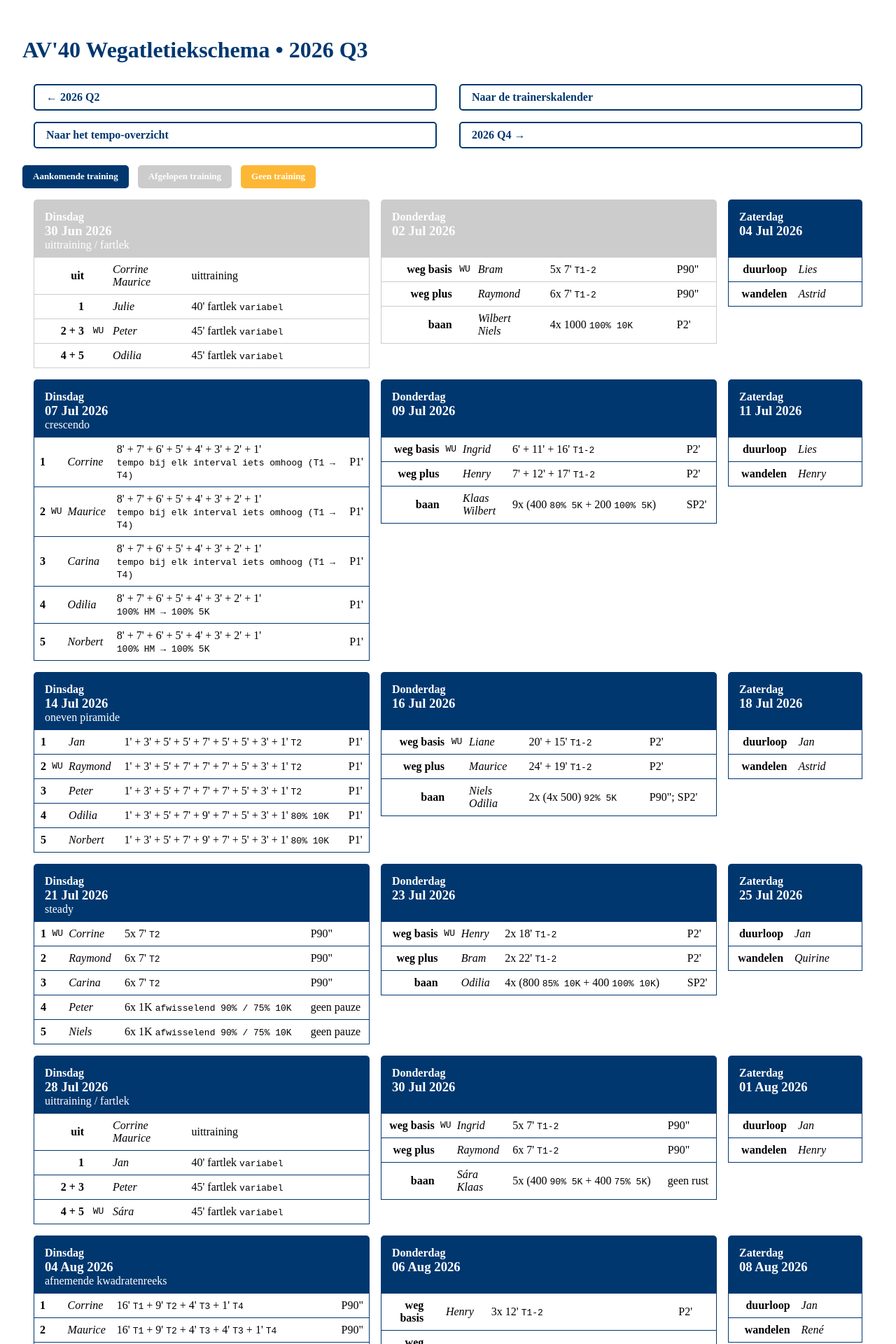
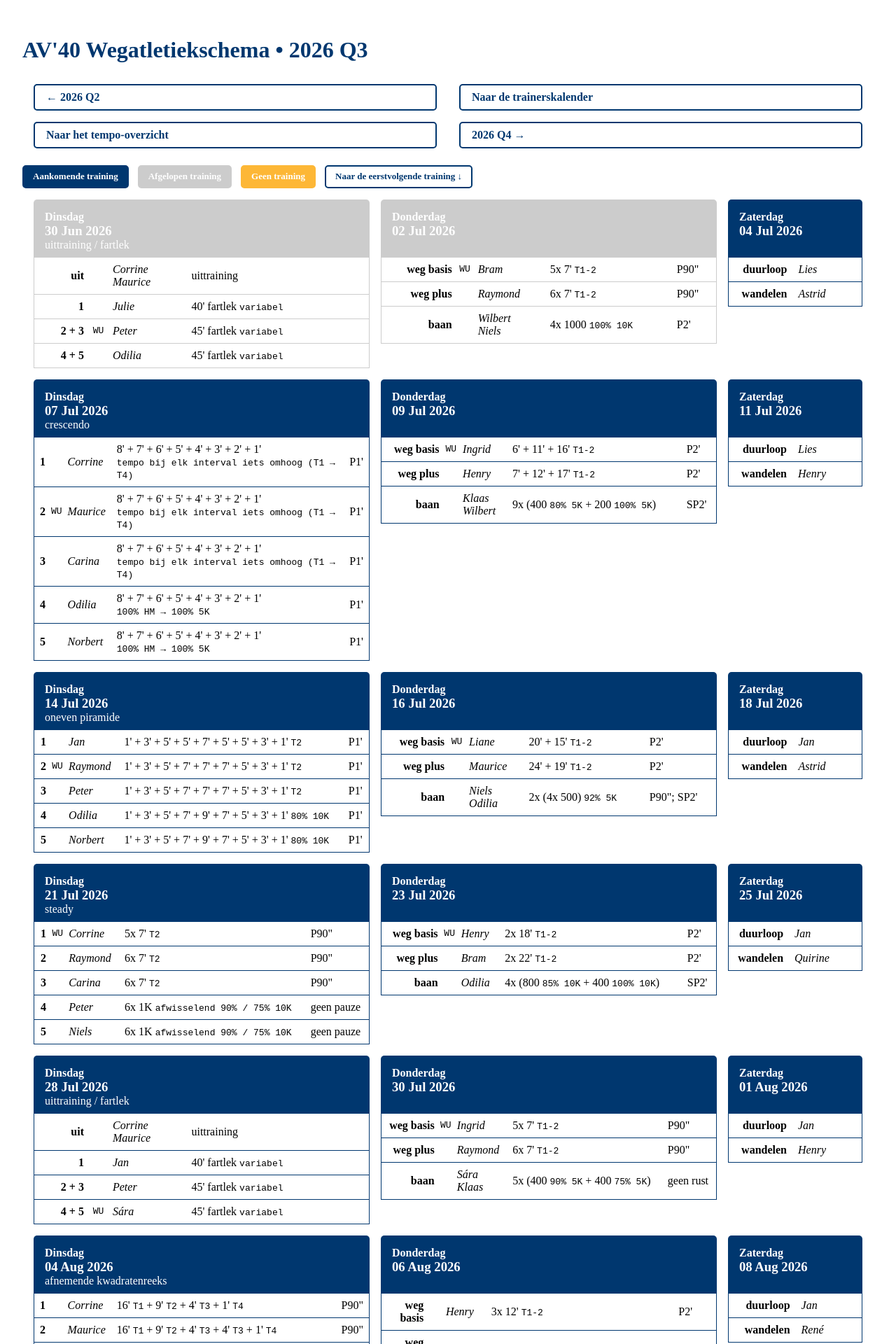
Before and after one commit to sarajuhosova/av40-schedule, a Jekyll site: the page built from _posts/2026-06-30-q3.md, in a window 1280 px wide. Shown: the top 1920 px of the page at 70% size. Built offline with Jekyll 4.4.1, drawn with Linux system fonts in a browser that asks for light colours.

Commit message:
Add a button to get to next training

```diff
--- a/_includes/legend.html
+++ b/_includes/legend.html
@@ -2,4 +2,7 @@
     <span class="upcoming">Aankomende training</span>
     <span class="past">Afgelopen training</span>
     <span class="cancelled">Geen training</span>
+    {% if page.current %}
+        <a class="button" href="{{ site.baseurl }}/2026/q3#next" id="next-training-link">Naar de eerstvolgende training ↓</a>
+    {% endif %}
 </div>
--- a/_sass/main.scss
+++ b/_sass/main.scss
@@ -118,7 +118,8 @@ h1, h2 {
     margin: 1em 0 0 0;
 }
 
-.legend span {
+.legend span,
+.legend a {
     font-size: small;
 
     margin: 0 1em 0 0;
@@ -132,9 +133,19 @@ h1, h2 {
     color: white;
 }
 
+.legend a {
+    color: $blue;
+    border-color: $blue;
+}
+
 .legend .upcoming  { background-color: $blue;   border-color: $blue; }
 .legend .past      { background-color: $gray;   border-color: $gray; }
 .legend .cancelled { background-color: $orange; border-color: $orange; }
+
+.legend a:hover {
+    background-color: $blue;
+    color: white;
+}
 
 // --------------------------------------------//
 // TRAININGS --------------------------------- //
--- a/assets/js/scripts.js
+++ b/assets/js/scripts.js
@@ -17,7 +17,8 @@ document.addEventListener("DOMContentLoaded", function () {
       child.classList.add("past");
     } else {
       if (!next) {
-        child.classList.add("next");
+        const nextLink = document.getElementById("next-training-link");
+        nextLink.href = nextLink.href.replace("#next", "#" + date);
         next = true;
       }
     }
```
Also changed, not shown: _posts/2026-06-30-q3.md (+1 -0 lines).
